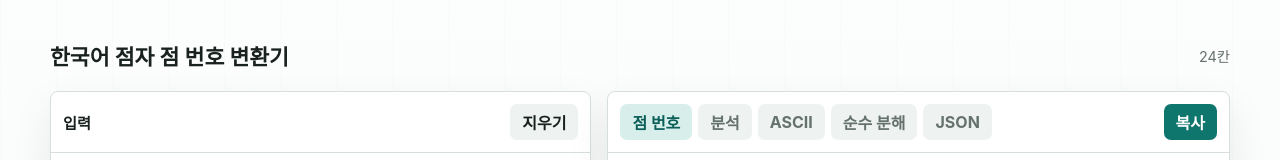
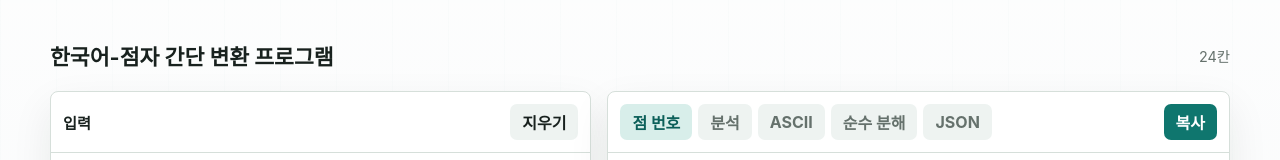
Before and after one commit to FlowerLSH/Korean-Braille-to-Number, a website: page index.html in a window 1280 px wide. Shown: the top 160 px of the page. Drawn offline with Linux system fonts and the light colour scheme.

Commit message:
Rename app as Korean braille converter

```diff
--- a/index.html
+++ b/index.html
@@ -3,15 +3,15 @@
   <head>
     <meta charset="utf-8" />
     <meta name="viewport" content="width=device-width, initial-scale=1" />
-    <title>한국어 점자 점 번호 변환기</title>
+    <title>한국어-점자 간단 변환 프로그램</title>
     <link rel="stylesheet" href="./public/styles.css" />
   </head>
   <body>
     <main class="app-shell">
-      <section class="workspace" aria-label="한국어 점자 변환기">
+      <section class="workspace" aria-label="한국어-점자 간단 변환 프로그램">
         <header class="topbar">
           <div>
-            <h1>한국어 점자 점 번호 변환기</h1>
+            <h1>한국어-점자 간단 변환 프로그램</h1>
           </div>
           <div class="status" id="status">0칸</div>
         </header>
--- a/package.json
+++ b/package.json
@@ -1,10 +1,10 @@
 {
-  "name": "korean-braille-to-number",
+  "name": "korean-braille-converter",
   "version": "0.1.0",
-  "description": "Korean text decomposition utilities for braille translation preprocessing.",
+  "description": "Simple Korean-to-braille conversion utility with dot-number output.",
   "main": "src/hangul.js",
   "bin": {
-    "korean-decompose": "bin/decompose.js"
+    "korean-braille": "bin/decompose.js"
   },
   "scripts": {
     "start": "node bin/decompose.js",
```
Also changed, not shown: README.md.
